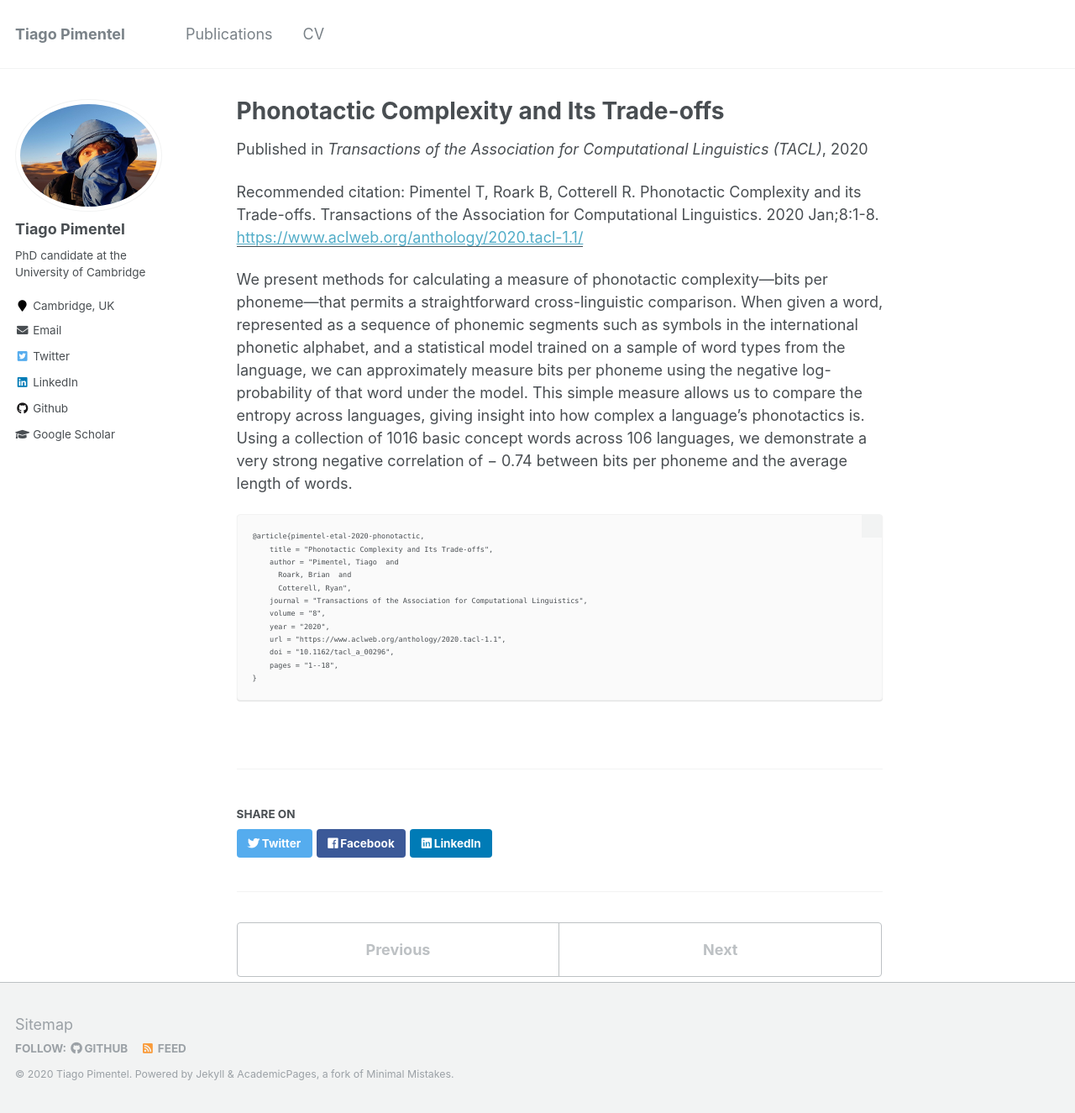
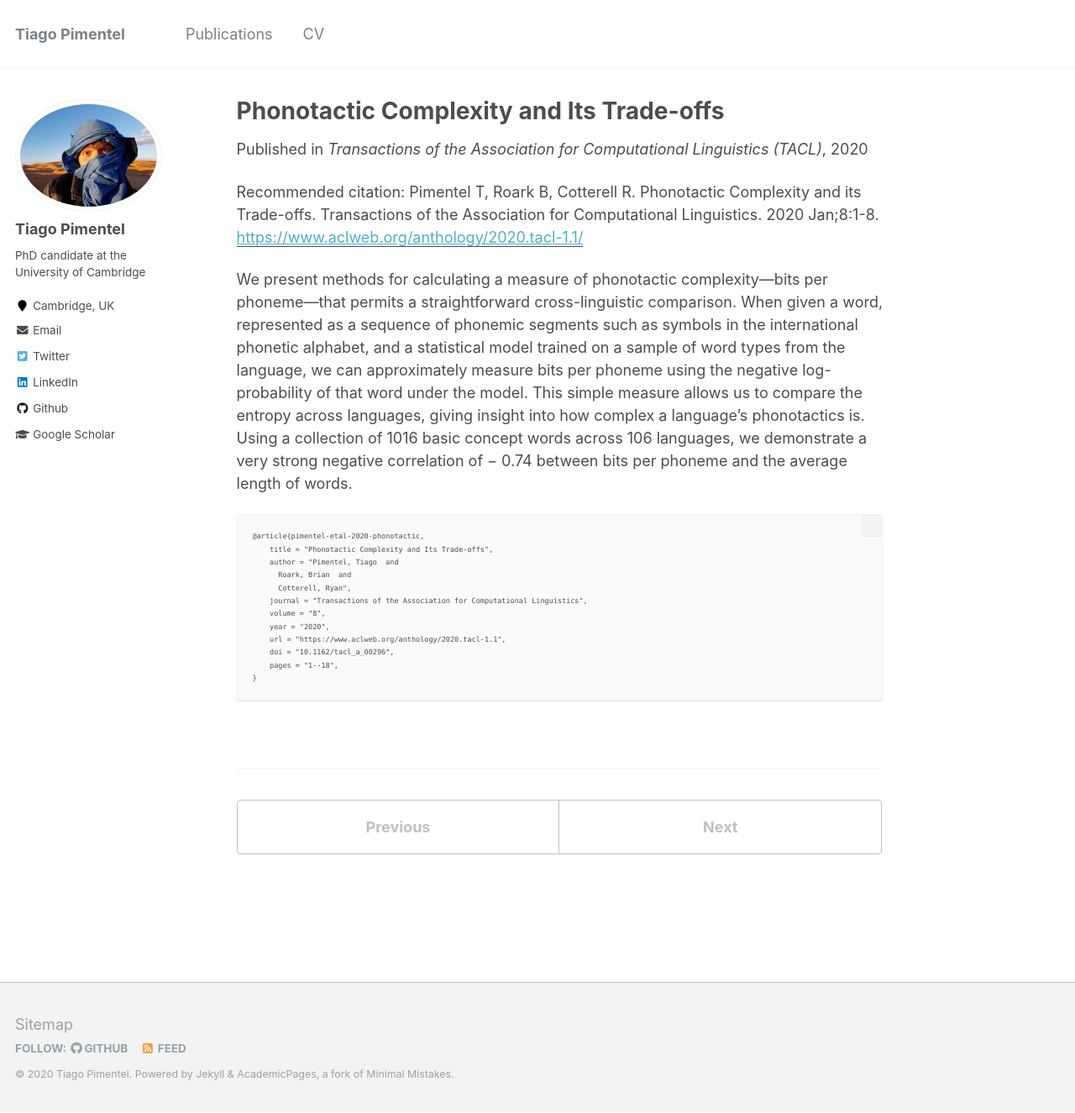
Before and after one commit to tpimentelms/tpimentelms.github.io, a Jekyll site: the page built from _publications/2020-01-08-phonotactic-complexity.md, in a window 1280 px wide and 1325 px high. Shown: the whole window at 84% size. Built offline with Jekyll 4.4.1, drawn with Linux system fonts in a browser that asks for light colours.

Commit message:
Remove share link buttons

```diff
--- a/_layouts/single.html
+++ b/_layouts/single.html
@@ -64,7 +64,7 @@
         {% include page__taxonomy.html %}
       </footer>
 
-      {% if page.share %}{% include social-share.html %}{% endif %}
+      <!-- {% if page.share %}{% include social-share.html %}{% endif %} -->
 
       {% include post_pagination.html %}
     </div>
```
